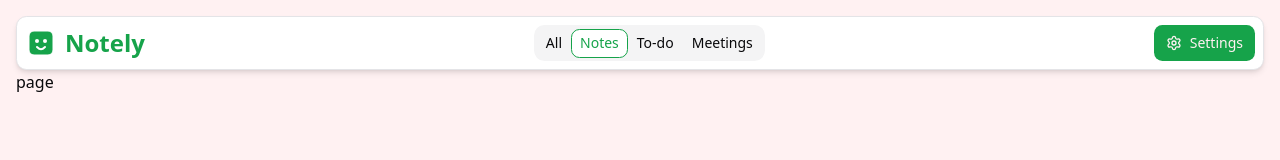
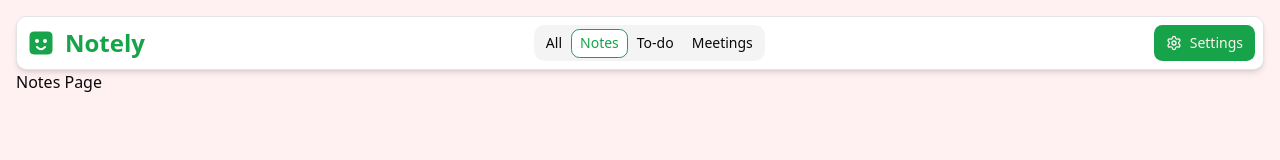
Before and after one commit to sivaram-37/notely, a Next.js app: page /notes in a window 1280 px wide. Shown: the top 160 px of the page. Built offline with nearby package versions, Linux system fonts and the light colour scheme.

Commit message:
created a animated-page component and wrapped in the page

```diff
--- a/app/all/page.tsx
+++ b/app/all/page.tsx
@@ -1,20 +1,23 @@
 import AllNotes from "@/components/all-notes";
 import Briefs from "@/components/briefs";
+import { AnimatedPage } from "@/components/common/animated-page";
 import CardWrapper from "@/components/common/cardWrapper";
-import ToDo from "@/components/to-do";
+import ToDoList from "@/components/to-do";
 import UpcomingEvents from "@/components/upcoming-events";
 
 export default function Home() {
   return (
+    <AnimatedPage>
       <CardWrapper className="mt-3 bg-gray-100">
         <UpcomingEvents />
         <div className="mt-3 w-full flex gap-3">
           <AllNotes />
           <div className="w-full space-y-3">
             <Briefs />
-          <ToDo />
+            <ToDoList />
           </div>
         </div>
       </CardWrapper>
+    </AnimatedPage>
   );
 }
--- a/app/meetings/page.tsx
+++ b/app/meetings/page.tsx
@@ -1,5 +1,7 @@
+import { AnimatedPage } from "@/components/common/animated-page";
+
 const page = () => {
-  return <div>page</div>;
+  return <AnimatedPage>Meetings Page</AnimatedPage>;
 };
 
 export default page;
--- a/app/notes/page.tsx
+++ b/app/notes/page.tsx
@@ -1,5 +1,7 @@
+import { AnimatedPage } from "@/components/common/animated-page";
+
 const page = () => {
-  return <div>page</div>;
+  return <AnimatedPage>Notes Page</AnimatedPage>;
 };
 
 export default page;
--- a/app/to-do/page.tsx
+++ b/app/to-do/page.tsx
@@ -1,5 +1,7 @@
+import { AnimatedPage } from "@/components/common/animated-page";
+
 const page = () => {
-  return <div>page</div>;
+  return <AnimatedPage>To do Page</AnimatedPage>;
 };
 
 export default page;
--- /dev/null
+++ b/components/common/animated-page.tsx
@@ -0,0 +1,21 @@
+"use client";
+
+import { motion, AnimatePresence } from "framer-motion";
+import { usePathname } from "next/navigation";
+
+export const AnimatedPage = ({ children }: { children: React.ReactNode }) => {
+  const pathname = usePathname();
+
+  return (
+    <AnimatePresence mode="wait">
+      <motion.div
+        key={pathname}
+        initial={{ opacity: 0, y: 10, scale: 0.98 }}
+        animate={{ opacity: 1, y: 0, scale: 1 }}
+        exit={{ opacity: 0, y: -10, scale: 0.98 }}
+        transition={{ duration: 0.25, ease: "easeOut" }}>
+        {children}
+      </motion.div>
+    </AnimatePresence>
+  );
+};
--- a/components/to-do/index.tsx
+++ b/components/to-do/index.tsx
@@ -1,7 +1,7 @@
 import CardWrapper from "../common/cardWrapper";
 
-const ToDo = () => {
-  return <CardWrapper>ToDo</CardWrapper>;
+const ToDoList = () => {
+  return <CardWrapper>ToDoList</CardWrapper>;
 };
 
-export default ToDo;
+export default ToDoList;
```
Lines whose indentation alone changed are shown as unchanged.
